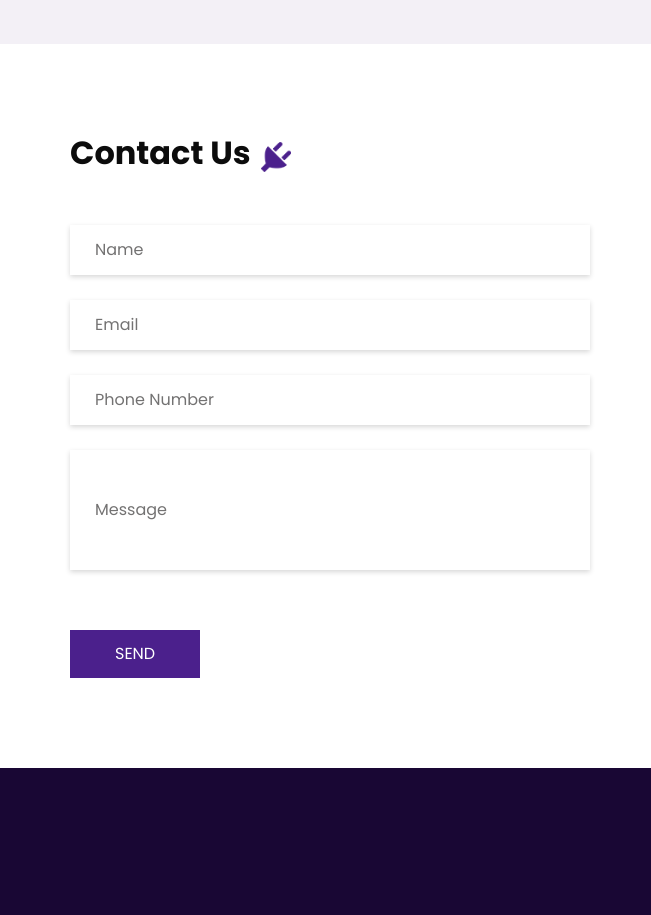
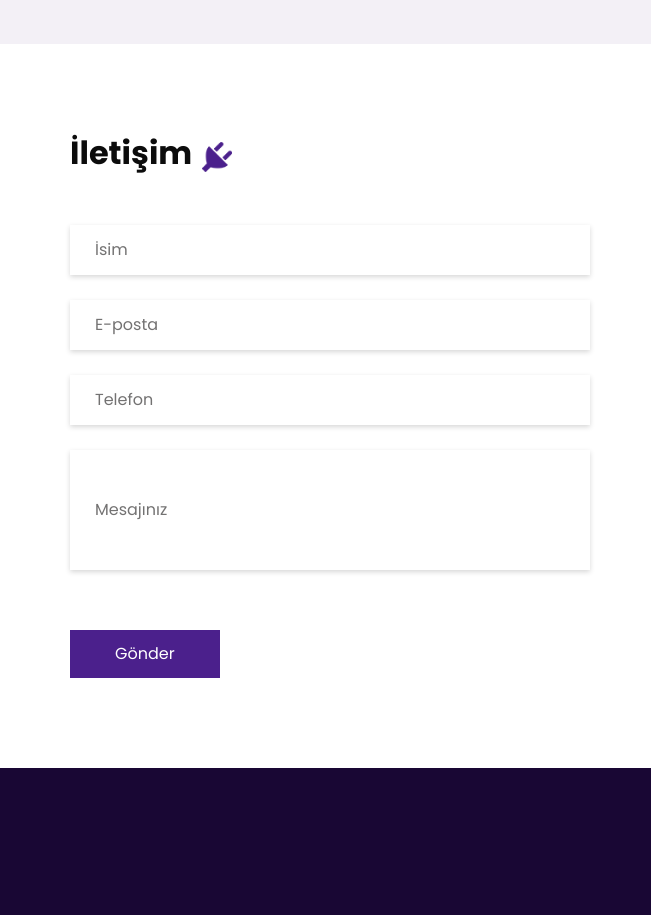
Before and after one commit to Chesar55/Avsite, a plain HTML site: page index.html in a window 1280 px wide. Shown: the part 2640-3555 px from the top of the page, 0-651 px from the left. Drawn offline with nearby package versions, Linux system fonts and the light colour scheme; grey boxes are pictures that could not be loaded.

Commit message:
Update index.html

```diff
--- a/index.html
+++ b/index.html
@@ -267,7 +267,7 @@
     <div class="container ">
       <div class="heading_container">
         <h2>
-          Contact Us
+          İletişim
         </h2>
         <img src="images/plug.png" alt="">
       </div>
@@ -277,20 +277,20 @@
         <div class="col-md-6">
           <form action="">
             <div>
-              <input type="text" placeholder="Name" />
+              <input type="text" placeholder="İsim" />
             </div>
             <div>
-              <input type="email" placeholder="Email" />
+              <input type="email" placeholder="E-posta" />
             </div>
             <div>
-              <input type="text" placeholder="Phone Number" />
+              <input type="text" placeholder="Telefon" />
             </div>
             <div>
-              <input type="text" class="message-box" placeholder="Message" />
+              <input type="text" class="message-box" placeholder="Mesajınız" />
             </div>
             <div class="d-flex ">
               <button>
-                SEND
+                Gönder
               </button>
             </div>
           </form>
```
